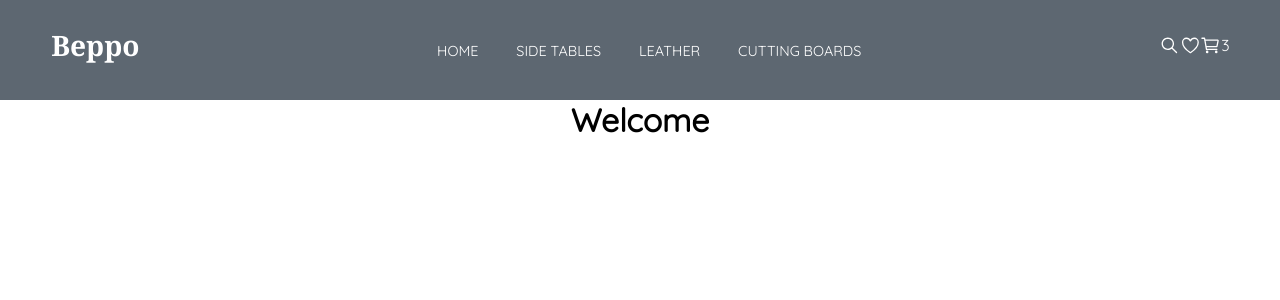
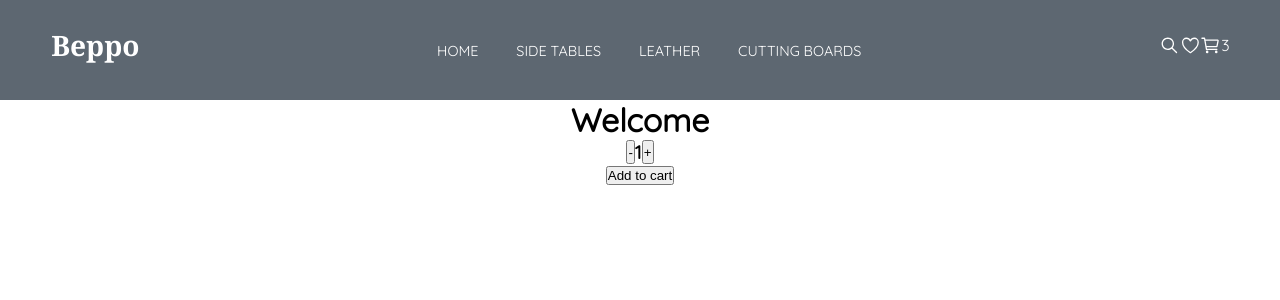
Before and after one commit to Rocio-Moroni/react-beppo, a React (Create React App) app: page / in a window 1280 px wide. Shown: the top 300 px of the page. Built offline with nearby package versions, Linux system fonts and the light colour scheme.

Commit message:
Tercer Commit

```diff
--- /dev/null
+++ b/src/components/ItemCount/ItemCount.css
@@ -0,0 +1,4 @@
+.ItemCountButtons {
+    display: flex;
+    justify-content: center;
+}
--- /dev/null
+++ b/src/components/ItemCount/ItemCount.js
@@ -0,0 +1,41 @@
+/* IMPORTS */
+
+// CSS
+import './ItemCount.css';
+// React
+import { useState } from 'react';
+
+
+/* COMPONENTS */
+
+//ItemCount component
+const ItemCount = ({ stock, initial, onAdd}) => {
+    const [count, setCount] = useState(initial);
+
+    //Decrement function
+    const decrement = () => {
+        if (count > 1) {
+            setCount(count - 1);
+        }
+    };
+
+    //Increment function
+    const increment = () => {
+        if (count < stock) {
+            setCount(count + 1);
+        }
+    };
+
+    return (
+        <div className="ItemCount">
+            <div className="ItemCountButtons">
+                <button className="DecrementButton" onClick={decrement}> - </button>
+                <h3 className="ItemCountLabel"> {count} </h3>
+                <button className="IncrementButton" onClick={increment}> + </button>
+            </div>
+            <button className="ItemCountAddItems" onClick={ () => onAdd(count)}> Add to cart </button>
+        </div>
+    );
+};
+
+export default ItemCount;
--- a/src/components/ItemListContainer/ItemListContainer.js
+++ b/src/components/ItemListContainer/ItemListContainer.js
@@ -1,12 +1,31 @@
+/* IMPORTS */
+
 // CSS import
-import './ItemListContainer.css'
+import './ItemListContainer.css';
+// Component import
+import ItemCount from '../ItemCount/ItemCount';
+
+
+/* COMPONENTS */
 
 // ItemListContainer component
 const ItemListContainer = ({greeting}) => {
 
+    // OnAdd function
+    const onAdd = (count) => {
+        if(count > 1){
+        console.log(`Se agregaron ${count} artículos a tu carrito de compra`);
+        } else {
+            console.log(`Se agregó ${count} artículo a tu carrito de compra`);
+        };
+    };
+
     return (
+        <>
         <h1> {greeting} </h1>
+        <ItemCount stock={15} initial={1} onAdd={onAdd}/>
+        </>
     )
-}
+};
 
-export default ItemListContainer
+export default ItemListContainer;
```
Also changed, not shown: src/App.js (+10 -3 lines), src/components/CartWidget/CartWidget.js (+8 -4 lines), src/components/FavouriteWidget/FavouriteWidget.js (+8 -4 lines), src/components/NavBar/NavBar.js (+12 -6 lines), src/components/SearchWidget/SearchWidget.js (+8 -4 lines).
